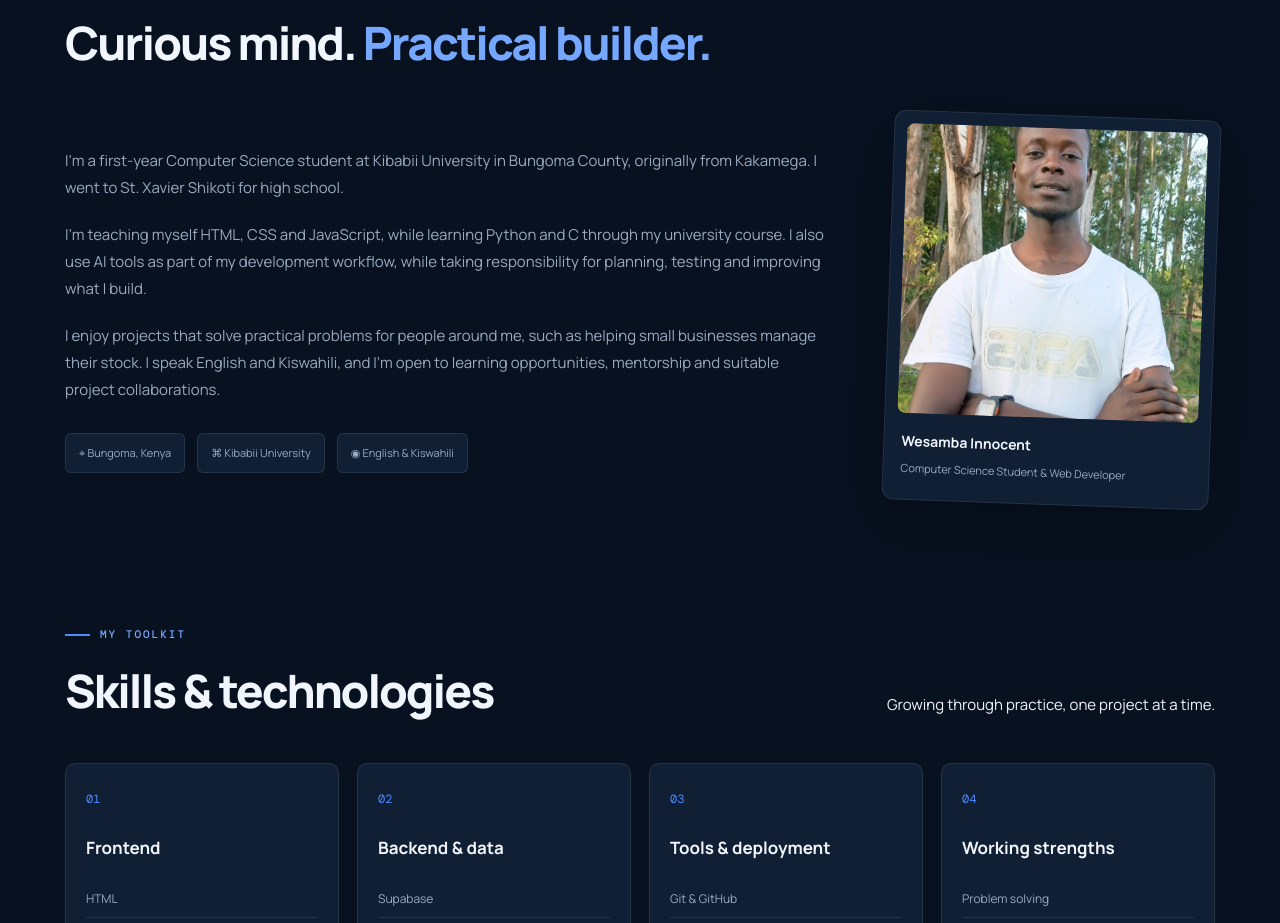
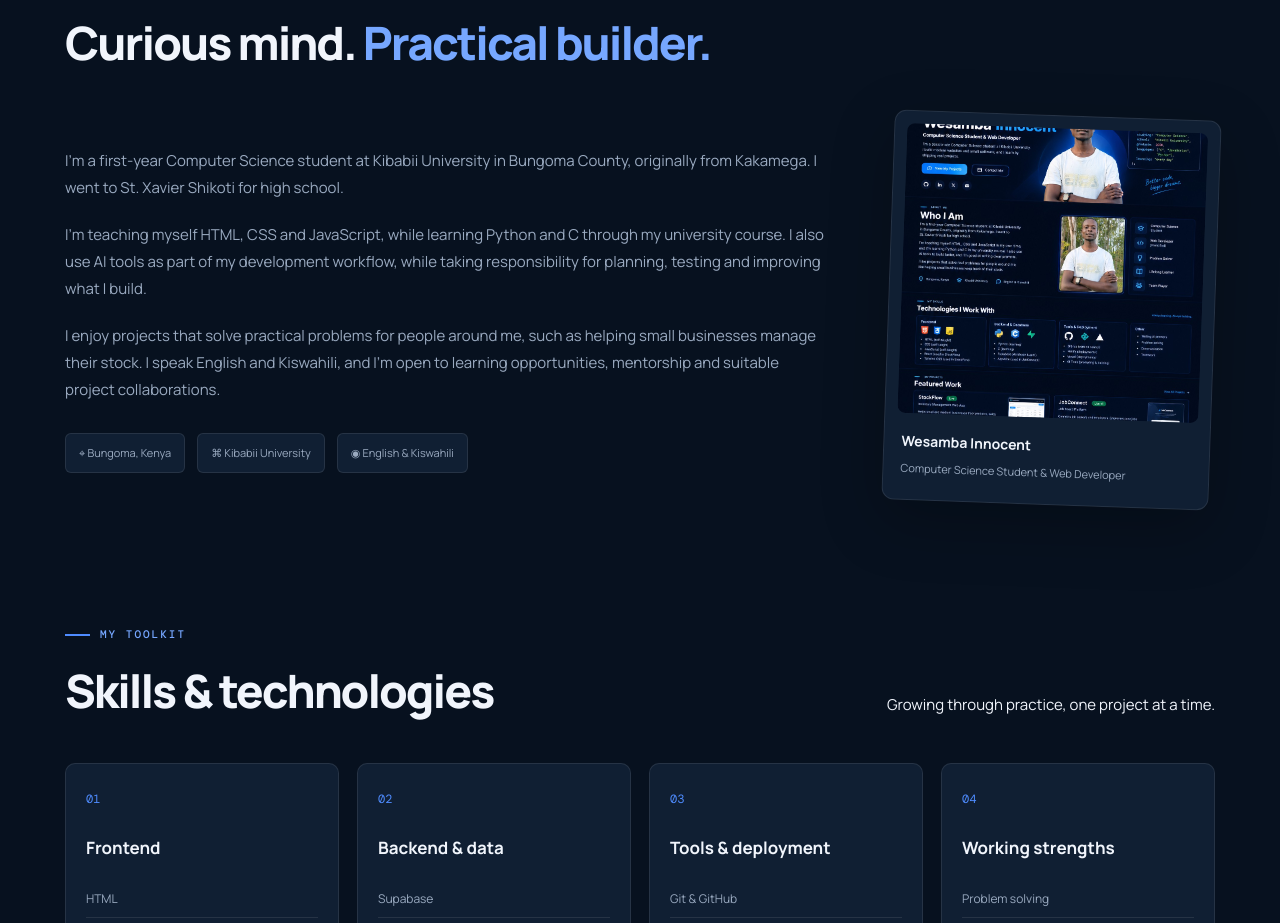
Before and after one commit to wesambainnocent2401/portfolio, a plain HTML site: page index.html in a window 1280 px wide. Shown: the part 902-1825 px from the top of the page. Drawn offline with nearby package versions, Linux system fonts and the light colour scheme.

Commit message:
Update image source in about card

```diff
--- a/index.html
+++ b/index.html
@@ -225,7 +225,7 @@
         <aside class="about-card">
 
           <img
-            src="assets.png"
+            src="innocent.png"
             alt="Portrait of Wesamba Innocent"
             loading="lazy">
 
```
